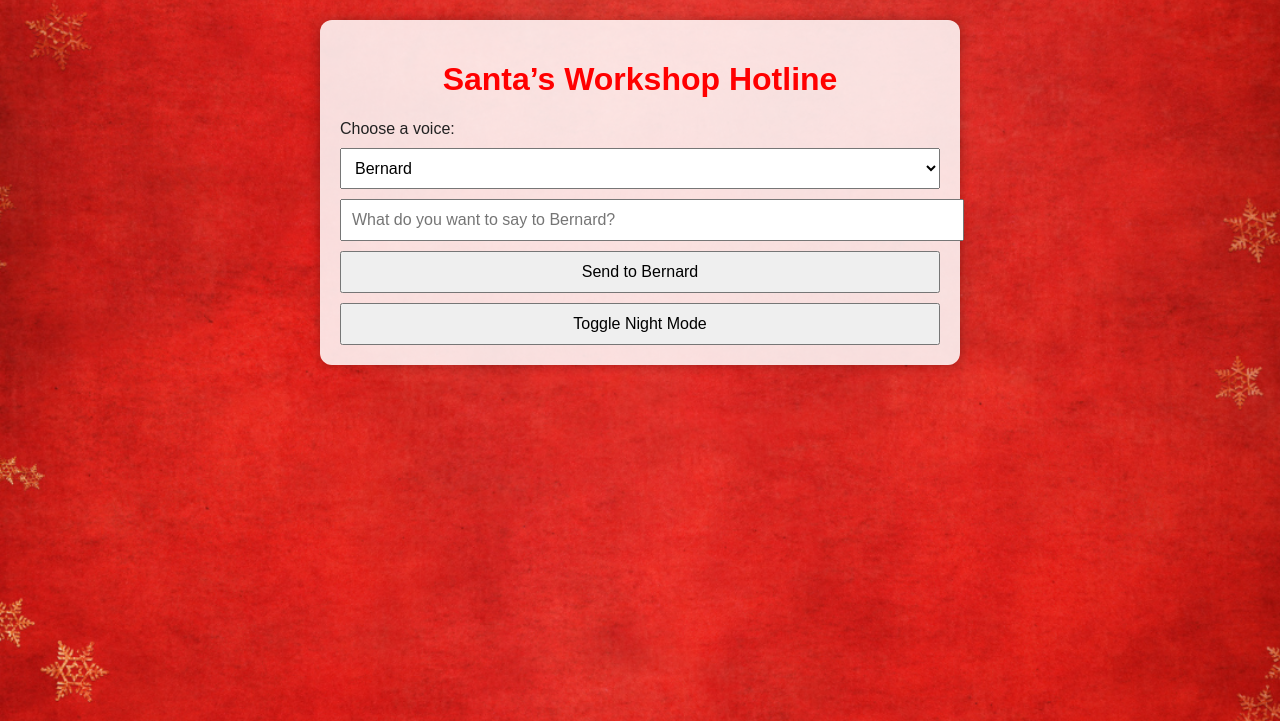
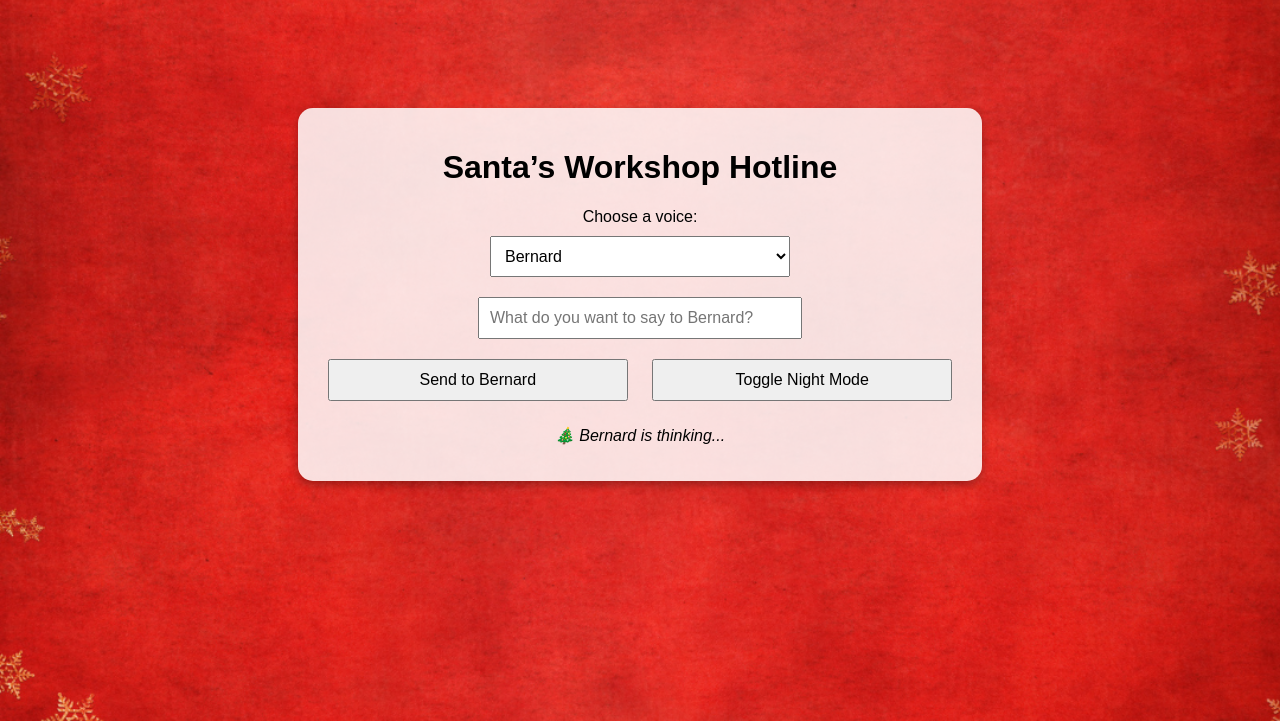
Before and after one commit to redsleigh/bernard-voice, a Flask app: page / in a window 1280 px wide. Shown: the top 721 px of the page. Run offline with Flask 3, Linux system fonts and the light colour scheme.

Commit message:
Final fix: restore background, night mode, and audio player

```diff
--- a/templates/index.html
+++ b/templates/index.html
@@ -1,56 +1,47 @@
-<!-- Version: v4.2.4 | Date: 06/27/2025 | Updated for audio_url response format -->
 <!DOCTYPE html>
 <html lang="en">
 <head>
-  <meta charset="UTF-8" />
+    <meta charset="UTF-8">
     <title>Santa’s Workshop Hotline</title>
     <style>
         body {
             font-family: Arial, sans-serif;
-      background-image: url("festive-bg-v2.png");
+            background-image: url('/static/festive-bg-v2.png');
             background-size: cover;
             background-repeat: no-repeat;
             background-position: center;
-      color: #222;
-      margin: 0;
-      padding: 20px;
-    }
-
-    .night-mode {
-      background-color: #111;
-      color: white;
-      background-image: none;
-    }
-
-    h1 {
             text-align: center;
-      color: red;
-    }
-
-    .night-mode h1 {
-      color: white;
+            color: black;
+            padding-top: 100px;
         }
 
         .container {
-      max-width: 600px;
-      margin: auto;
-      background: rgba(255, 255, 255, 0.85);
+            background-color: rgba(255, 255, 255, 0.85);
+            display: inline-block;
             padding: 20px;
-      border-radius: 12px;
-      box-shadow: 0 0 12px rgba(0, 0, 0, 0.3);
+            border-radius: 15px;
+            box-shadow: 0 4px 10px rgba(0, 0, 0, 0.3);
         }
 
-    input, select, button {
+        select, input[type="text"], button {
+            padding: 10px;
+            margin: 10px;
             font-size: 16px;
-      padding: 10px;
-      margin-top: 10px;
-      width: 100%;
+            width: 300px;
         }
 
-    .spinner {
-      display: none;
-      margin: 10px auto;
-      text-align: center;
+        audio {
+            margin-top: 20px;
+        }
+
+        #thinking {
+            margin-top: 15px;
+            font-style: italic;
+        }
+
+        .night {
+            background-color: #111;
+            color: #f1f1f1;
         }
     </style>
 </head>
@@ -58,61 +49,61 @@
     <div class="container">
         <h1>Santa’s Workshop Hotline</h1>
 
-    <label for="voice">Choose a voice:</label>
+        <label for="voice">Choose a voice:</label><br>
         <select id="voice">
-      <option value="VCgLBmBjldJmfphyB8sZ">Bernard</option>
-      <option value="uHiItyLY8A5jJv9AKoH9">Snowflake</option>
-      <option value="W4crgEyhEtLRIj1Y3LnP">Pepper</option>
-    </select>
+            <option value="Bernard">Bernard</option>
+            <option value="Pepper">Pepper</option>
+            <option value="Sparkle">Sparkle</option>
+        </select><br>
 
-    <input type="text" id="userInput" placeholder="What do you want to say to Bernard?" />
+        <input type="text" id="text" placeholder="What do you want to say to Bernard?"><br>
+
         <button onclick="sendToBernard()">Send to Bernard</button>
         <button onclick="toggleNightMode()">Toggle Night Mode</button>
 
-    <div class="spinner" id="spinner">🎄 Bernard is thinking...</div>
+        <p id="thinking">🎄 Bernard is thinking...</p>
 
-    <audio id="audio" controls style="margin-top: 15px; width: 100%; display: none;"></audio>
+        <audio id="audio" controls style="display:none;"></audio>
     </div>
 
     <script>
-    function toggleNightMode() {
-      document.body.classList.toggle('night-mode');
+        function sendToBernard() {
+            const voice = document.getElementById("voice").value;
+            const text = document.getElementById("text").value;
+            const thinking = document.getElementById("thinking");
+            const audio = document.getElementById("audio");
+
+            thinking.textContent = "🎄 Bernard is thinking...";
+            audio.style.display = "none";
+
+            fetch("/api/speak", {
+                method: "POST",
+                headers: { "Content-Type": "application/json" },
+                body: JSON.stringify({ voice: voice, text: text })
+            })
+            .then(response => {
+                if (!response.ok) throw new Error("Network error");
+                return response.json();
+            })
+            .then(data => {
+                if (data.audio_url) {
+                    audio.src = data.audio_url;
+                    audio.style.display = "block";
+                    audio.play();
+                    thinking.textContent = "";
+                } else {
+                    throw new Error("No audio URL in response");
+                }
+            })
+            .catch(error => {
+                alert("Something went wrong!");
+                thinking.textContent = "";
+                console.error("Error:", error);
+            });
         }
 
-    async function sendToBernard() {
-      const message = document.getElementById("userInput").value.trim();
-      const voice = document.getElementById("voice").value;
-      const spinner = document.getElementById("spinner");
-      const audio = document.getElementById("audio");
-
-      if (!message) return;
-
-      spinner.style.display = "block";
-      audio.style.display = "none";
-
-      try {
-        const response = await fetch("/api/speak", {
-          method: "POST",
-          headers: { "Content-Type": "application/json" },
-          body: JSON.stringify({ message, voice }),
-        });
-
-        const data = await response.json();
-
-        if (response.ok && data.audio_url) {
-          audio.src = data.audio_url + "?t=" + new Date().getTime(); // prevent caching
-          audio.style.display = "block";
-          audio.play();
-        } else {
-          alert("Error: " + (data.error || "Unknown issue"));
-        }
-      } catch (error) {
-        alert("Something went wrong!");
-        console.error(error);
-      } finally {
-        spinner.style.display = "none";
-        document.getElementById("userInput").value = "";
-      }
+        function toggleNightMode() {
+            document.body.classList.toggle("night");
         }
     </script>
 </body>
```
Lines whose indentation alone changed are shown as unchanged.
